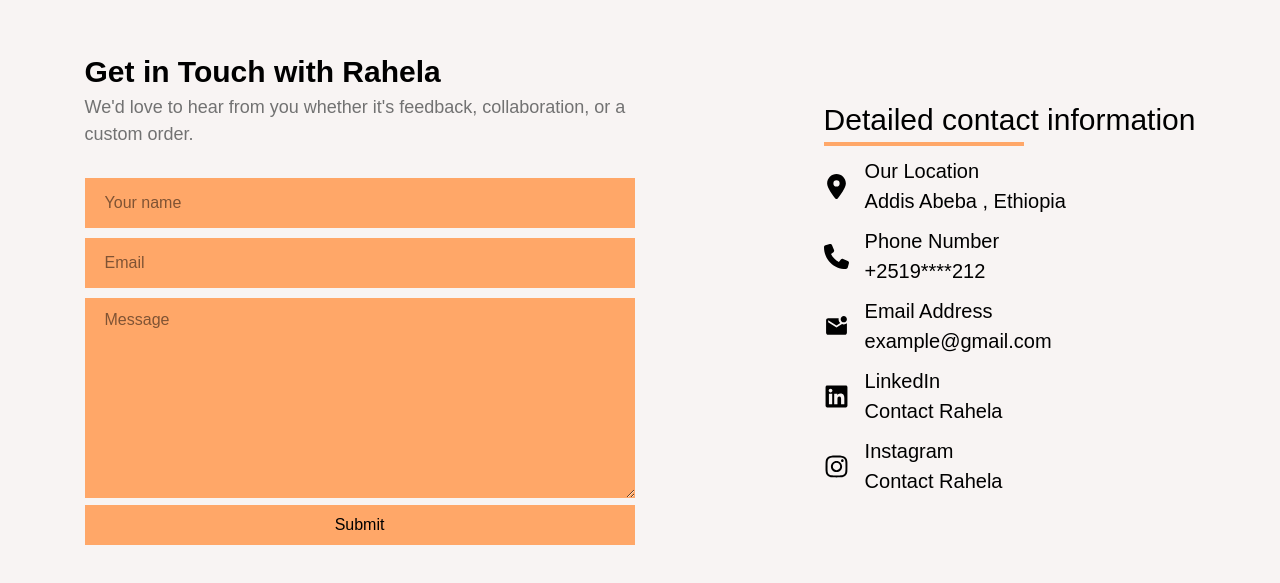
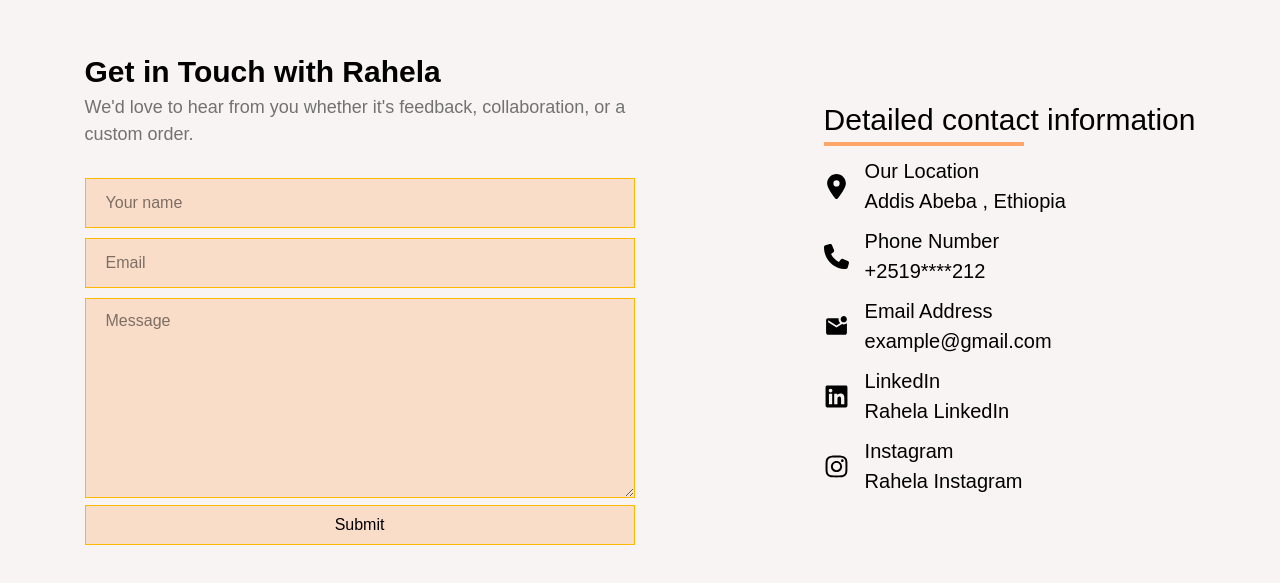
Before and after one commit to Yohanes590/Rahela-Fastion, a Next.js app: page / in a window 1280 px wide. Shown: the part 5980-6563 px from the top of the page. Built offline with nearby package versions, Linux system fonts and the light colour scheme.

Commit message:
contact changes

```diff
--- a/components/contact-form.tsx
+++ b/components/contact-form.tsx
@@ -14,10 +14,10 @@ export default function ContactForm() {
                            collaboration, or a custom order.</p>
                         </div>
                         <div className="input-form mt-[20px]">
-                              <input type="text"className="h-[50px] text-[black] w-[550px] bg-[#FFA768] pl-[20px] mt-[10px]"  placeholder="Your name" /><br/>
-                              <input type="text"className="h-[50px] text-[black] w-[550px] bg-[#FFA768] pl-[20px] mt-[10px]"  placeholder="Email" /><br/>
-                              <textarea className="h-[200px] text-[black] w-[550px] pt-[10px] bg-[#FFA768] pl-[20px] mt-[10px]" placeholder="Message"></textarea><br/>
-                              <button className="w-[550px] h-[40px] mt-[20xp] duration-300 bg-[#FFA768] cursor-pointer hover:bg-amber-800 hover:text-[white]">Submit</button>
+                              <input type="text"className="h-[50px] text-[black] w-[550px] bg-[#ffa7684d] border-1 border-amber-400 pl-[20px] mt-[10px]"  placeholder="Your name" /><br/>
+                              <input type="email"className="h-[50px] text-[black] w-[550px] bg-[#ffa7684d] pl-[20px] border-1 mt-[10px] border-amber-400"  placeholder="Email" /><br/>
+                              <textarea className="h-[200px] text-[black] w-[550px] pt-[10px] bg-[#ffa7684d] border-1 border-amber-400 pl-[20px] mt-[10px]" placeholder="Message"></textarea><br/>
+                              <button className="w-[550px] h-[40px] mt-[20xp] duration-300 bg-[#ffa7684d] border-1 border-amber-400 cursor-pointer hover:bg-amber-800 hover:text-[white]">Submit</button>
                         </div>
 
                   </div>
@@ -64,7 +64,7 @@ export default function ContactForm() {
                               </div>
                               <div className="mes-contact text-[20px]">
                                     <h2>LinkedIn</h2>
-                                    <p>Contact Rahela</p>
+                                    <p>Rahela LinkedIn</p>
                               </div>
                         </div>
 
@@ -75,7 +75,7 @@ export default function ContactForm() {
                               </div>
                               <div className="mes-contact text-[20px]">
                                     <h2>Instagram</h2>
-                                    <p>Contact Rahela</p>
+                                    <p> Rahela Instagram</p>
                               </div>
                         </div>
 
```
